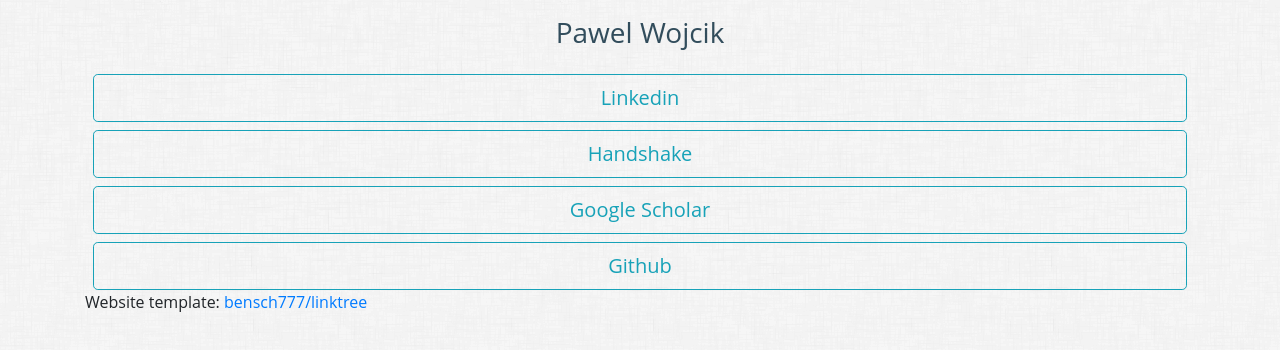
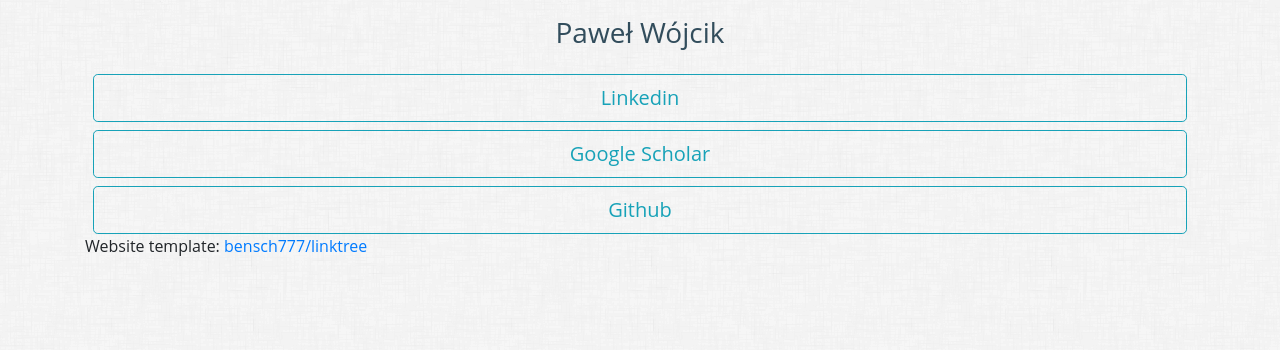
Before and after one commit to the-pawel-wojcik/the-pawel-wojcik.github.io, a plain HTML site: page index.html in a window 1280 px wide. Drawn offline with nearby package versions, Linux system fonts and the light colour scheme.

Commit message:
Remove handshake

```diff
--- a/index.html
+++ b/index.html
@@ -1,6 +1,7 @@
 <!DOCTYPE html>
 <html lang="en">
 <head>
+    <meta charset="UTF-8">
     <meta content="IE=edge" http-equiv="X-UA-Compatible">
     <meta content="width=device-width, initial-scale=1" name="viewport">
     <link rel="stylesheet"
@@ -17,7 +18,7 @@
     </style>
 
 
-    <title>Pawel Wojcik | Linktree</title>
+    <title>Paweł Wójcik | Linktree</title>
 </head>
 <body>
 
@@ -27,13 +28,11 @@
         <!-- border-info" src="" style="height:96px; width:96px;"> -->
     <!-- </div> -->
     <div class="row justify-content-center mt-3 mb-3">
-        <h3 style="color:#324D5C;">Pawel Wojcik</h3>
+        <h3 style="color:#324D5C;">Paweł Wójcik</h3>
     </div>
     <div class="row justify-content-center mx-2">
         <a href="https://www.linkedin.com/in/the-pawel-wojcik/" class="btn
             btn-outline-info btn-lg btn-block">Linkedin</a>
-        <a href="https://app.joinhandshake.com/stu/users/29289501" class="btn
-            btn-outline-info btn-lg btn-block">Handshake</a>
         <a href="https://scholar.google.com/citations?user=nImuAloAAAAJ&hl=en"
             class="btn btn-outline-info btn-lg btn-block">Google Scholar</a>
         <a href="https://github.com/the-pawel-wojcik" class="btn
@@ -44,13 +43,10 @@
 </div>
 
 
-<!-- Bootstrap core JavaScript -->
+<!-- Website template -->
 <script src="https://code.jquery.com/jquery-3.2.1.slim.min.js" integrity="sha384-KJ3o2DKtIkvYIK3UENzmM7KCkRr/rE9/Qpg6aAZGJwFDMVNA/GpGFF93hXpG5KkN" crossorigin="anonymous"></script>
 <script src="https://cdnjs.cloudflare.com/ajax/libs/popper.js/1.12.9/umd/popper.min.js" integrity="sha384-ApNbgh9B+Y1QKtv3Rn7W3mgPxhU9K/ScQsAP7hUibX39j7fakFPskvXusvfa0b4Q" crossorigin="anonymous"></script>
 <script src="https://maxcdn.bootstrapcdn.com/bootstrap/4.0.0/js/bootstrap.min.js" integrity="sha384-JZR6Spejh4U02d8jOt6vLEHfe/JQGiRRSQQxSfFWpi1MquVdAyjUar5+76PVCmYl" crossorigin="anonymous"></script>
-
-
-<!-- YOU CAN ADD SCRIPTS AND STUFF DOWN BELOW HERE-->
-
+<!-- Website template -->
 </body>
 </html>
```
